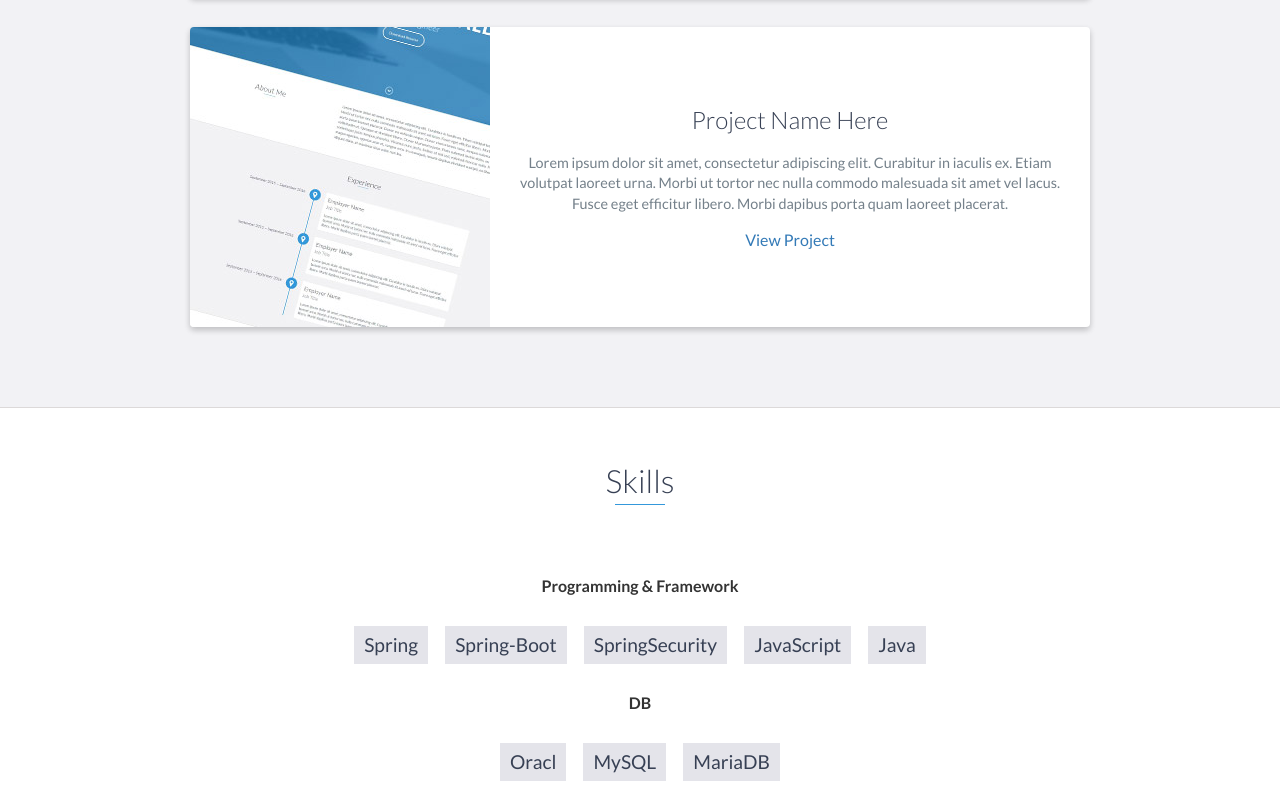
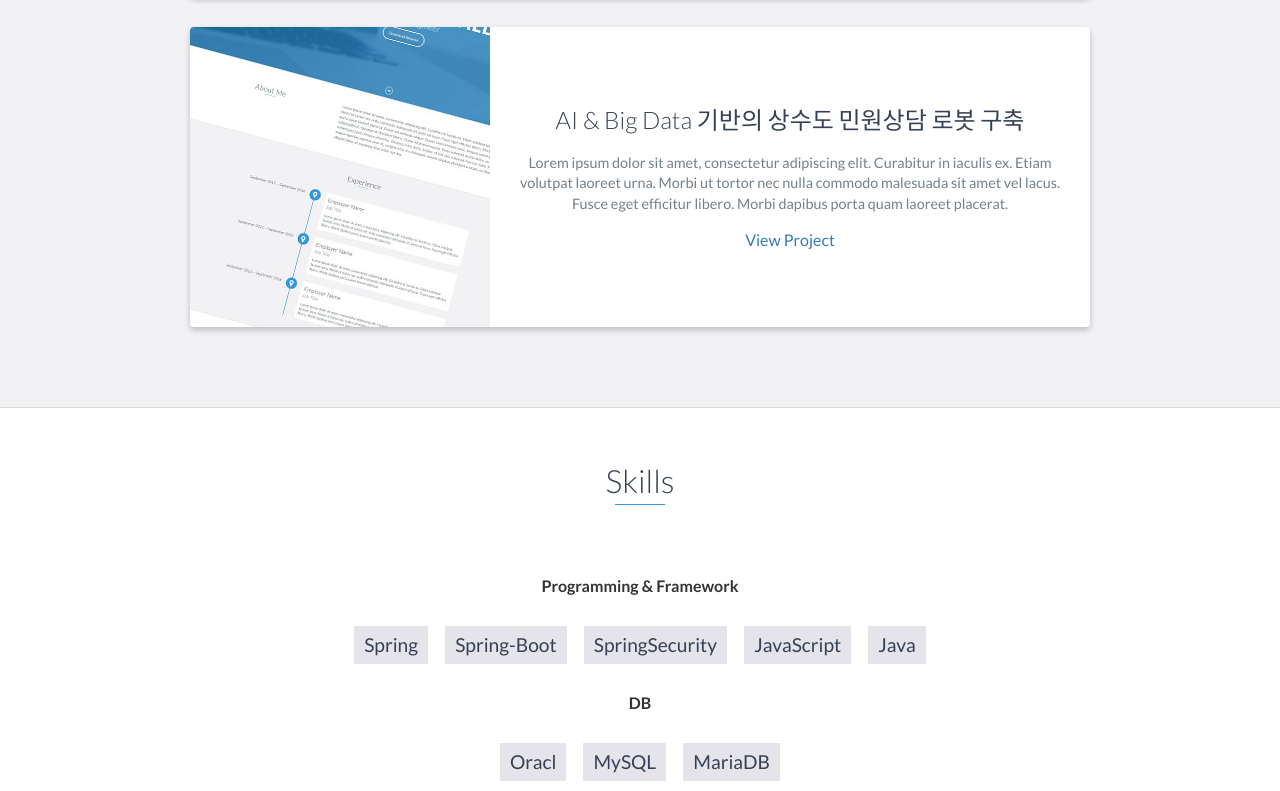
Before and after one commit to Byube/Byube.github.io, a website: page index.html in a window 1280 px wide. Shown: the part 3996-4787 px from the top of the page. Drawn offline with nearby package versions, Linux system fonts and the light colour scheme.

Commit message:
테스트

```diff
--- a/index.html
+++ b/index.html
@@ -199,7 +199,7 @@
                     </div>
                     <!-- End .project-image -->
                     <div class="project-info">
-                        <h3>Project Name Here</h3>
+                        <h3>AI & Big Data 기반의 상수도 민원상담 로봇 구축</h3>
                         <p>
                             Lorem ipsum dolor sit amet, consectetur adipiscing elit. Curabitur in iaculis ex. Etiam volutpat laoreet urna. Morbi ut tortor nec nulla commodo malesuada sit amet vel lacus. Fusce eget efficitur libero. Morbi dapibus porta quam laoreet placerat.
                         </p>
@@ -265,7 +265,7 @@
                         <i class="fa fa-chevron-up" aria-hidden="true"></i>
                     </span>
                 </div>
-                <div class="col-sm-5 social">
+                <!-- <div class="col-sm-5 social">
                     <ul>
                         <li>
                             <a href="https://github.com/" target="_blank"><i class="fa fa-github" aria-hidden="true"></i></a>
@@ -286,7 +286,7 @@
                             <a href="https://plus.google.com/" target="_blank"><i class="fa fa-google-plus" aria-hidden="true"></i></a>
                         </li>
                     </ul>
-                </div>
+                </div> -->
             </div>
         </div>
     </footer>
```
